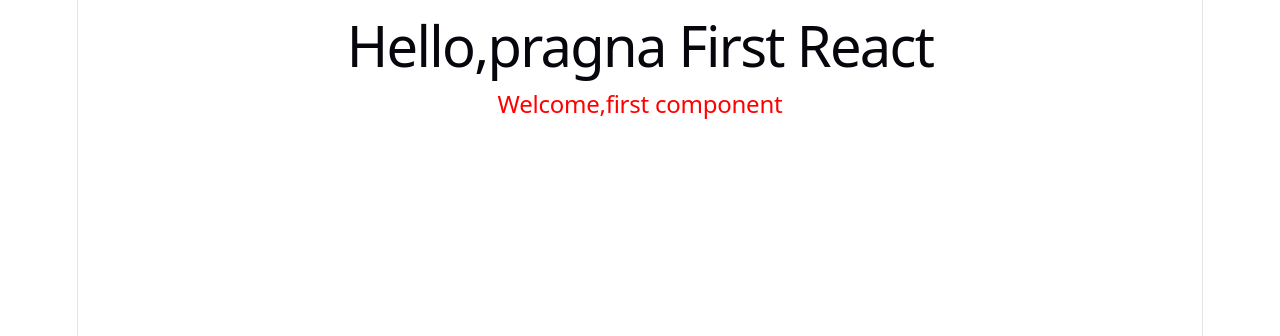
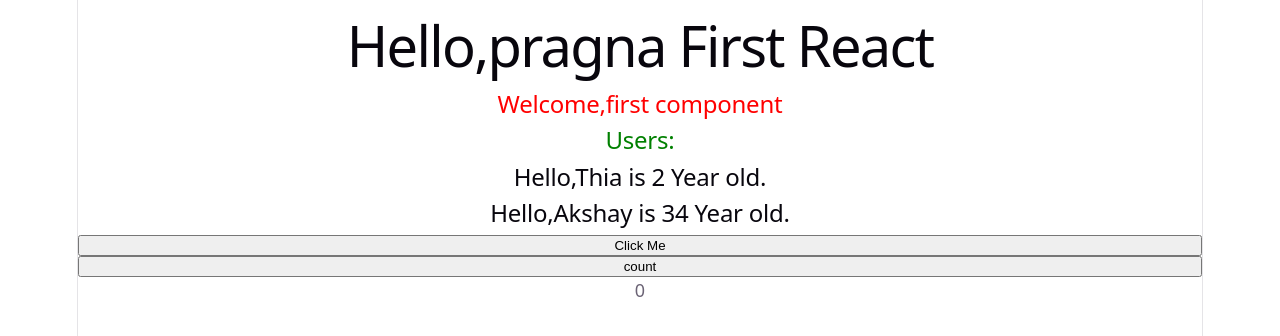
Before and after one commit to pragna21-dev/react-basic, a React (Vite) app: page / in a window 1280 px wide. Shown: the top 336 px of the page. Built offline with nearby package versions, Linux system fonts and the light colour scheme.

Commit message:
event counter with limit using UseState

```diff
--- a/src/App.jsx
+++ b/src/App.jsx
@@ -4,18 +4,32 @@
 import heroImg from "./assets/hero.png";
 import "./App.css";
 
- function Welcome() {
-    return <h2 style={{color:"red"}}>Welcome,first component</h2>
-  }
-
+function Welcome() {
+  return <h2 style={{ color: "red" }}>Welcome,first component</h2>;
+}
+//Props
+function User(props) {
+  return <h2>Hello,{props.name} is {props.age} Year old.</h2>;
+}
+//event
+function handleClick(name){
+  alert(name + "Button Clicked !!!")
+}
 function App() {
   const [count, setCount] = useState(0);
   const name = "pragna";
 
-   return (
+  return (
     <>
       <h1>Hello,{name} First React</h1>
       <Welcome />
+      <h2 style={{ color:"green"}}>Users:</h2>
+      <User name="Thia" age ="2"/>
+      <User name="Akshay" age="34"/>
+
+      <button onClick={()=>handleClick(name)}>Click Me</button>
+       <button onClick={()=>setCount(count+1)} disabled ={count===10}>count</button>
+       {count}
     </>
   );
 }
```
